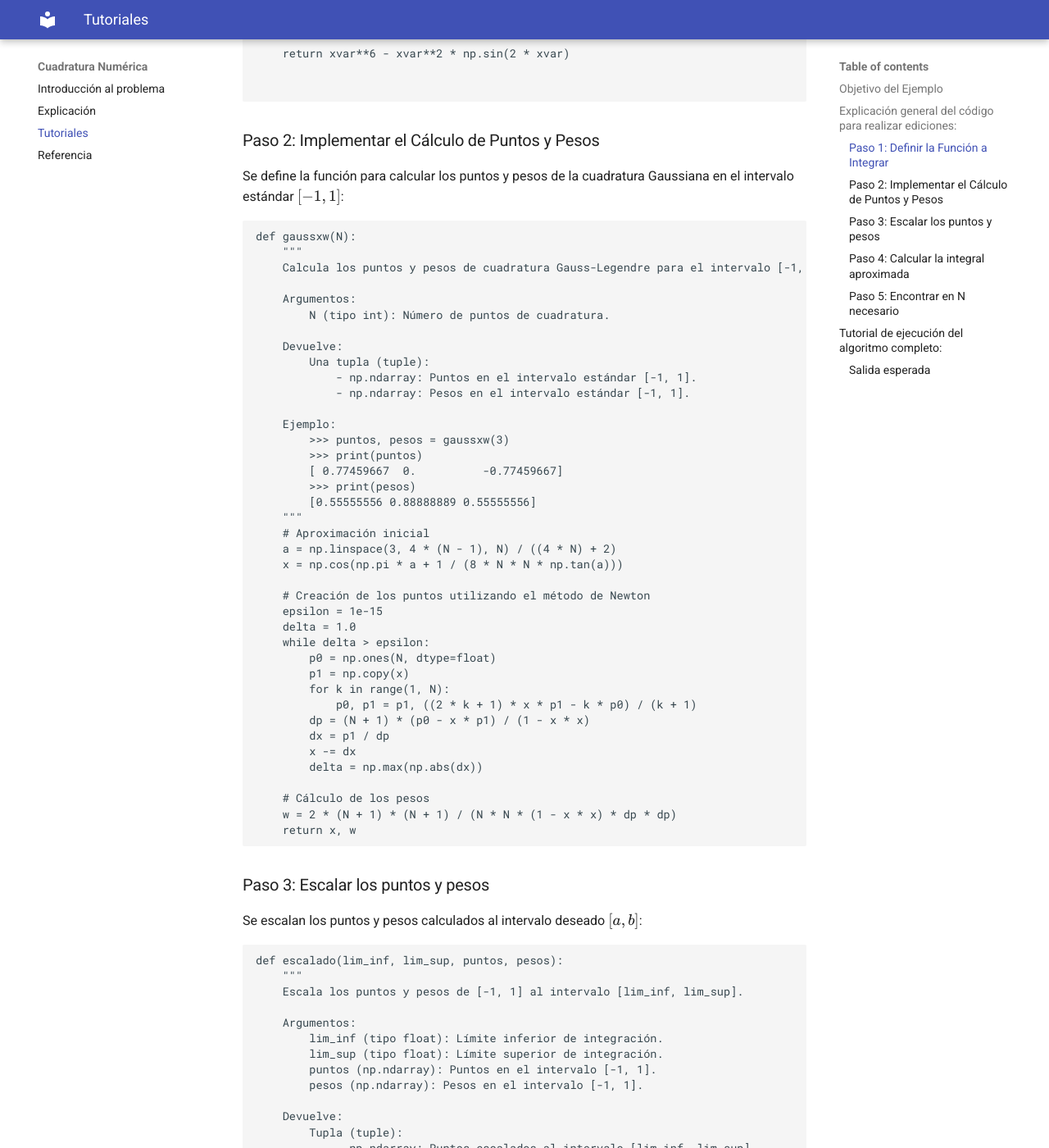
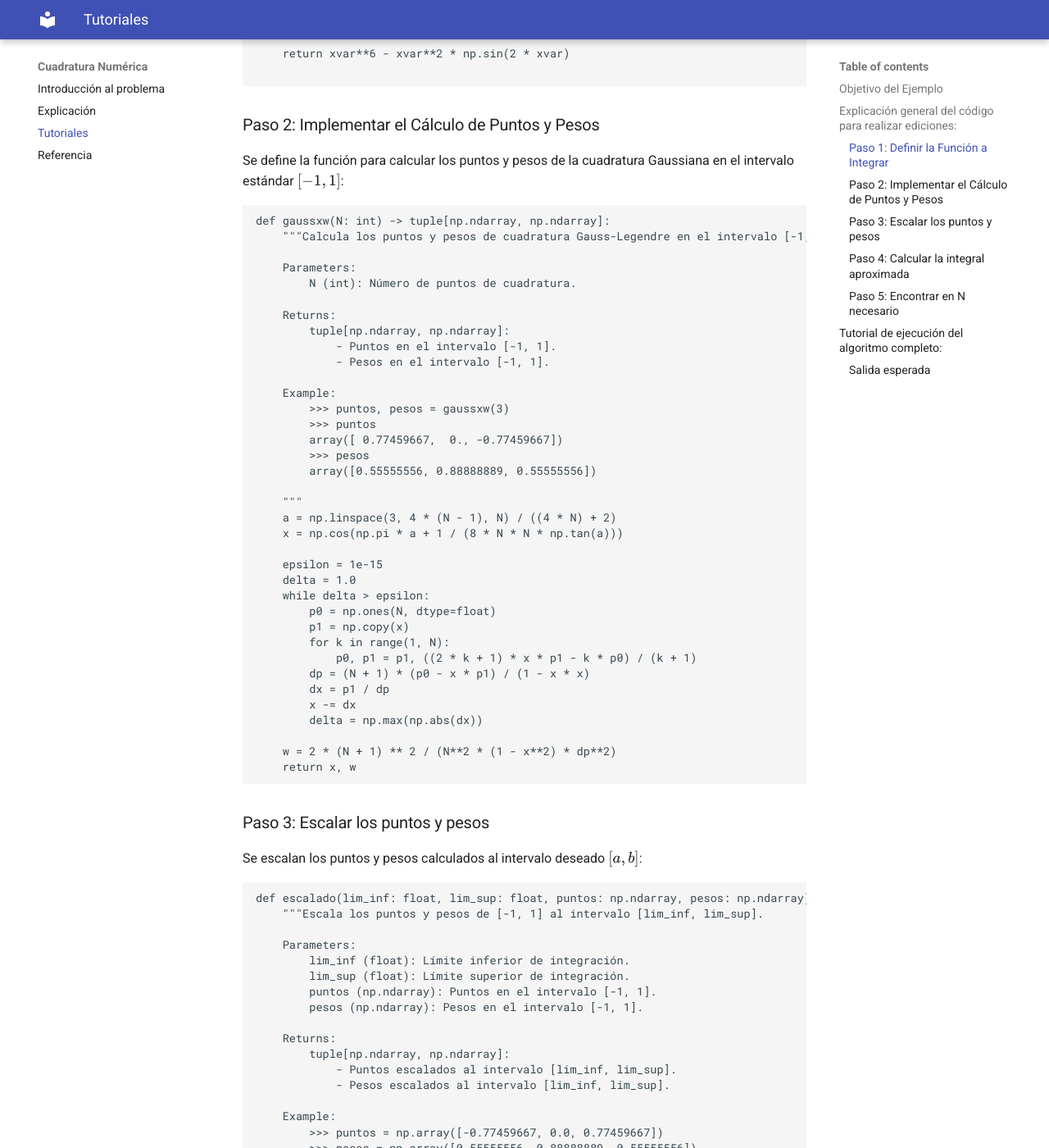
Before and after one commit to JA-Mendoza-M/Tarea02_cuadratura_JAMM, an MkDocs documentation site: the page built from docs/tutorials.md, in a window 1280 px wide and 1400 px high, scrolled down 999 px. Shown: the whole window at 82% size. Built offline with MkDocs 1.6.1 and Material for MkDocs 9.7.7, drawn with Linux system fonts in a browser that asks for light colours; some of the changed text lies outside the part shown.

Commit message:
Corrección dockstrings

````diff
--- a/docs/tutorials.md
+++ b/docs/tutorials.md
@@ -25,23 +25,22 @@ Primero, se define la función que deseas integrar. En este caso:
 ```python
 import numpy as np
 
-def func_grado6(xvar):
-    """
-    Se define la función matemática x^6 - x^2 * sin(2x) a integrar.
+def func_grado6(xvar: np.ndarray) -> np.ndarray:
+    """Calcula la función matemática x^6 - x^2 * sin(2x).
 
-    Argumentos:
-        xvar (tipo float): Valores en los que se evalúa la función.
+    Parameters:
+        xvar (np.ndarray): Valores en los que se evalúa la función.
 
-    Devuelve:
-        Un valor tipo float que es el resultado de la evaluación de la función.
+    Returns:
+        np.ndarray: Resultado de la evaluación de la función.
 
-    Ejemplo:
+    Example:
         >>> x = np.array([1, 2, 3])
         >>> func_grado6(x)
         array([-0.90929743, 62.72789228, 717.97165513])
+
     """
     return xvar**6 - xvar**2 * np.sin(2 * xvar)
-
 
 ```
 
@@ -50,30 +49,28 @@ def func_grado6(xvar):
 Se define la función para calcular los puntos y pesos de la cuadratura Gaussiana en el intervalo estándar \([-1, 1]\):
 
 ```python
-def gaussxw(N):
+def gaussxw(N: int) -> tuple[np.ndarray, np.ndarray]:
+    """Calcula los puntos y pesos de cuadratura Gauss-Legendre en el intervalo [-1, 1].
+
+    Parameters:
+        N (int): Número de puntos de cuadratura.
+
+    Returns:
+        tuple[np.ndarray, np.ndarray]:
+            - Puntos en el intervalo [-1, 1].
+            - Pesos en el intervalo [-1, 1].
+
+    Example:
+        >>> puntos, pesos = gaussxw(3)
+        >>> puntos
+        array([ 0.77459667,  0., -0.77459667])
+        >>> pesos
+        array([0.55555556, 0.88888889, 0.55555556])
+
     """
-    Calcula los puntos y pesos de cuadratura Gauss-Legendre para el intervalo [-1, 1].
-
-    Argumentos:
-        N (tipo int): Número de puntos de cuadratura.
-
-    Devuelve:
-        Una tupla (tuple):
-            - np.ndarray: Puntos en el intervalo estándar [-1, 1].
-            - np.ndarray: Pesos en el intervalo estándar [-1, 1].
-
-    Ejemplo:
-        >>> puntos, pesos = gaussxw(3)
-        >>> print(puntos)
-        [ 0.77459667  0.          -0.77459667]
-        >>> print(pesos)
-        [0.55555556 0.88888889 0.55555556]
-    """
-    # Aproximación inicial
     a = np.linspace(3, 4 * (N - 1), N) / ((4 * N) + 2)
     x = np.cos(np.pi * a + 1 / (8 * N * N * np.tan(a)))
 
-    # Creación de los puntos utilizando el método de Newton
     epsilon = 1e-15
     delta = 1.0
     while delta > epsilon:
@@ -86,8 +83,7 @@ def gaussxw(N):
         x -= dx
         delta = np.max(np.abs(dx))
 
-    # Cálculo de los pesos
-    w = 2 * (N + 1) * (N + 1) / (N * N * (1 - x * x) * dp * dp)
+    w = 2 * (N + 1) ** 2 / (N**2 * (1 - x**2) * dp**2)
     return x, w
 ```
 
@@ -96,26 +92,26 @@ def gaussxw(N):
 Se escalan los puntos y pesos calculados al intervalo deseado \([a, b]\):
 
 ```python
-def escalado(lim_inf, lim_sup, puntos, pesos):
-    """
-    Escala los puntos y pesos de [-1, 1] al intervalo [lim_inf, lim_sup].
+def escalado(lim_inf: float, lim_sup: float, puntos: np.ndarray, pesos: np.ndarray) -> tuple[np.ndarray, np.ndarray]:
+    """Escala los puntos y pesos de [-1, 1] al intervalo [lim_inf, lim_sup].
 
-    Argumentos:
-        lim_inf (tipo float): Límite inferior de integración.
-        lim_sup (tipo float): Límite superior de integración.
+    Parameters:
+        lim_inf (float): Límite inferior de integración.
+        lim_sup (float): Límite superior de integración.
         puntos (np.ndarray): Puntos en el intervalo [-1, 1].
         pesos (np.ndarray): Pesos en el intervalo [-1, 1].
 
-    Devuelve:
-        Tupla (tuple):
-            - np.ndarray: Puntos escalados al intervalo [lim_inf, lim_sup].
-            - np.ndarray: Pesos escalados al intervalo [lim_inf, lim_sup].
+    Returns:
+        tuple[np.ndarray, np.ndarray]:
+            - Puntos escalados al intervalo [lim_inf, lim_sup].
+            - Pesos escalados al intervalo [lim_inf, lim_sup].
 
-    Ejemplo:
+    Example:
         >>> puntos = np.array([-0.77459667, 0.0, 0.77459667])
         >>> pesos = np.array([0.55555556, 0.88888889, 0.55555556])
         >>> escalado(1, 3, puntos, pesos)
         (array([1.11270167, 2.0, 2.88729833]), array([0.55555556, 0.88888889, 0.55555556]))
+
     """
     return 0.5 * (lim_sup - lim_inf) * puntos + 0.5 * (lim_sup + lim_inf), 0.5 * (lim_sup - lim_inf) * pesos
 ```
@@ -125,23 +121,23 @@ def escalado(lim_inf, lim_sup, puntos, pesos):
 Se define una función que use los puntos, pesos y la función dada para calcular la integral aproximada:
 
 ```python
-def Aprox_integ(func, pesos, puntos):
-    """
-    Calcula la integral aproximada utilizando cuadratura Gaussiana.
+def Aprox_integ(func: callable, pesos: np.ndarray, puntos: np.ndarray) -> float:
+    """Calcula la integral aproximada utilizando cuadratura Gaussiana.
 
-    Argumentos:
-        func (function): Función a integrar.
+    Parameters:
+        func (callable): Función a integrar.
         pesos (np.ndarray): Pesos de cuadratura.
         puntos (np.ndarray): Puntos de colocación.
 
-    Devuelve:
-         Un float: Resultado de la integral aproximada.
+    Returns:
+        float: Resultado de la integral aproximada.
 
-    Ejemplo:
+    Example:
         >>> puntos = np.array([1.11270167, 2.0, 2.88729833])
         >>> pesos = np.array([0.55555556, 0.88888889, 0.55555556])
         >>> Aprox_integ(func_grado6, pesos, puntos)
         309.45365734
+
     """
     return np.sum(pesos * func(puntos))
 ```
@@ -151,27 +147,27 @@ def Aprox_integ(func, pesos, puntos):
 Se define una función que itera hasta encontrar un valor cuyo error sea igual o menor al valor de tolerancia:
 
 ```python
-def encontrar_N_aproximado(func, lim_inf,lim_sup,resultado_correcto, tolerancia):
-    """
-    Encuentra el valor de N necesario para aproximar la integral con una tolerancia específica.
+def encontrar_N_aproximado(func: callable, lim_inf: float, lim_sup: float, resultado_correcto: float, tolerancia: float) -> int:
+    """Encuentra el valor de N necesario para aproximar la integral con una tolerancia específica.
 
-    Argumentos:
-        func (function): Función a integrar.
+    Parameters:
+        func (callable): Función a integrar.
         lim_inf (float): Límite inferior de integración.
         lim_sup (float): Límite superior de integración.
-        resultado_correcto (float): Valor correcto de la integral para comparar.
-        tolerancia (float): Tolerancia permitida para el error.
+        resultado_correcto (float): Valor de referencia para la integral.
+        tolerancia (float): Tolerancia permitida para el error relativo.
 
-    Devuelve:
+    Returns:
         int: Número de puntos (N) necesario para alcanzar la tolerancia.
 
-    Ejemplo:
+    Example:
         >>> func = lambda x: x**2
         >>> a, b = 0, 1
         >>> resultado_correcto = 1/3
         >>> tolerancia = 1e-6
         >>> encontrar_N_aproximado(func, a, b, resultado_correcto, tolerancia)
         3
+
     """
     N = 1
     error = float("inf")
@@ -179,12 +175,13 @@ def encontrar_N_aproximado(func, lim_inf,lim_sup,resultado_correcto, tolerancia)
         puntos, pesos = gaussxw(N)
         puntos_esc, pesos_esc = escalado(lim_inf, lim_sup, puntos, pesos)
         resultado = Aprox_integ(func, pesos_esc, puntos_esc)
-        error = abs(resultado-resultado_correcto)/resultado_correcto
+        error = abs(resultado - resultado_correcto) / resultado_correcto
         print(f"N = {N}, Resultado = {resultado:.8f}, Error = {error:.8e}")
         if error <= tolerancia:
             print(f"\nCon N = {N}, se alcanza el resultado correcto: {resultado:.8f}")
             return N
         N += 1
+
 ```
 
 ## Tutorial de ejecución del algoritmo completo:
````
Also changed, not shown: docs/explanation.md (+1 -1 lines), site/explanation/index.html, site/reference/index.html, site/tutorials/index.html, 2 other files.
